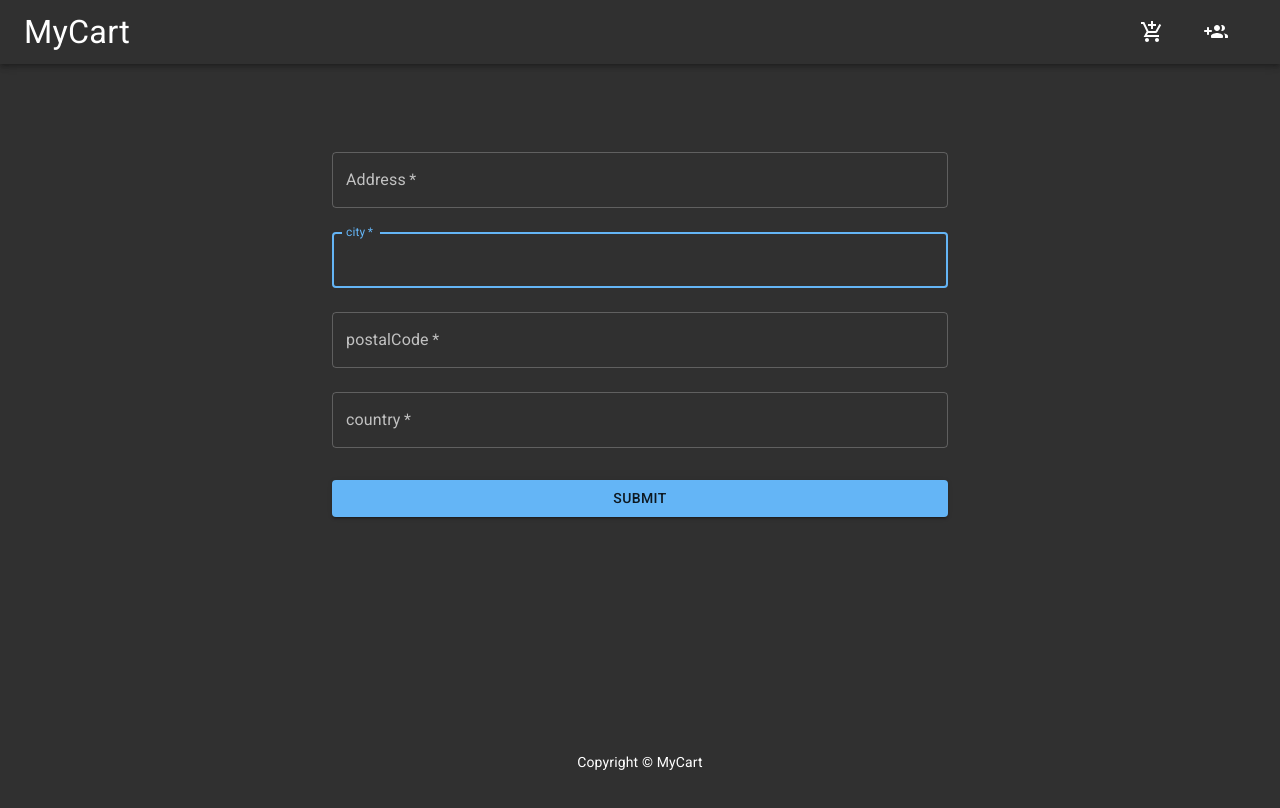
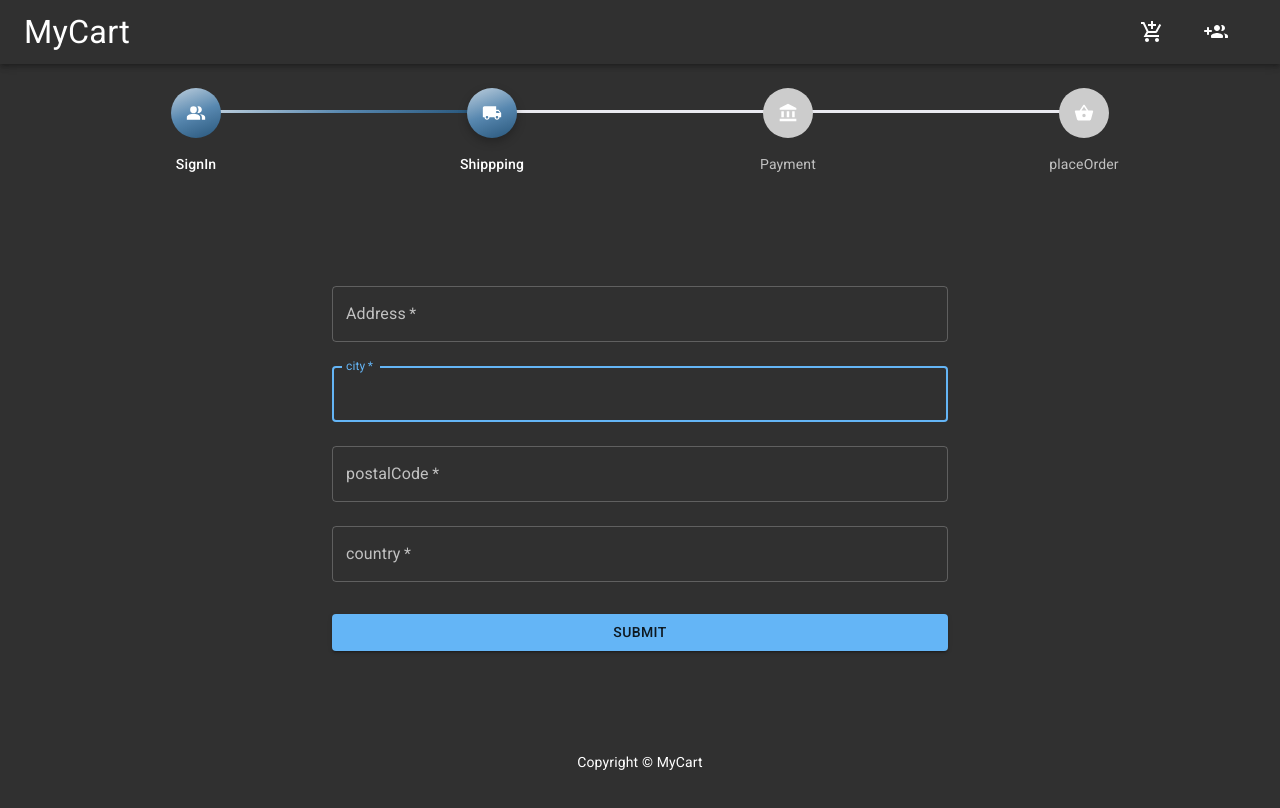
Before and after one commit to SoumavaBanerjee/MyCart, a React (Create React App) app in the folder client/: page /shipping in a window 1280 px wide. Shown: the top 808 px of the page. Built offline with nearby package versions, Linux system fonts and the light colour scheme.

Commit message:
implemented custom steppers

```diff
--- /dev/null
+++ b/client/src/Components/FormSteps/colorLibConnector.ts
@@ -0,0 +1,28 @@
+import { withStyles } from "@material-ui/core";
+import StepConnector from "@material-ui/core/StepConnector";
+
+export const ColorlibConnector = withStyles({
+  alternativeLabel: {
+    top: 22,
+  },
+  active: {
+    "& $line": {
+      backgroundImage: `linear-gradient(
+        160deg
+        , #becfdd 0%, #5888b0 50%, #28567b 100%)`,
+    },
+  },
+  completed: {
+    "& $line": {
+      backgroundImage: `linear-gradient(
+        160deg
+        , #becfdd 0%, #5888b0 50%, #28567b 100%)`,
+    },
+  },
+  line: {
+    height: 3,
+    border: 0,
+    backgroundColor: "#eaeaf0",
+    borderRadius: 1,
+  },
+})(StepConnector);
--- /dev/null
+++ b/client/src/Components/FormSteps/colorlibStepStyles.ts
@@ -0,0 +1,26 @@
+import { makeStyles } from "@material-ui/core";
+
+export const useColorlibStepIconStyles = makeStyles({
+  root: {
+    backgroundColor: "#ccc",
+    zIndex: 1,
+    color: "#fff",
+    width: 50,
+    height: 50,
+    display: "flex",
+    borderRadius: "50%",
+    justifyContent: "center",
+    alignItems: "center",
+  },
+  active: {
+    backgroundImage: `linear-gradient(
+        160deg
+        , #becfdd 0%, #5888b0 50%, #28567b 100%)`,
+    boxShadow: "0 4px 10px 0 rgba(0,0,0,.25)",
+  },
+  completed: {
+    backgroundImage: `linear-gradient(
+      160deg
+      , #becfdd 0%, #5888b0 50%, #28567b 100%)`,
+  },
+});
--- /dev/null
+++ b/client/src/Components/FormSteps/index.tsx
@@ -0,0 +1,68 @@
+import React from "react";
+import clsx from "clsx";
+import Stepper from "@material-ui/core/Stepper";
+import Step from "@material-ui/core/Step";
+import StepLabel from "@material-ui/core/StepLabel";
+import { StepIconProps } from "@material-ui/core/StepIcon";
+
+import { useColorlibStepIconStyles } from "./colorlibStepStyles";
+import { ColorlibConnector } from "./colorLibConnector";
+import {
+  AccountBalance,
+  LocalShipping,
+  PeopleAlt,
+  ShoppingBasket,
+} from "@material-ui/icons";
+
+interface Props {
+  currentStep: number;
+}
+
+function ColorlibStepIcon(props: StepIconProps) {
+  const classes = useColorlibStepIconStyles();
+  const { active, completed } = props;
+
+  const icons: { [index: string]: React.ReactElement } = {
+    1: <PeopleAlt fontSize="small" />,
+    2: <LocalShipping fontSize="small" />,
+    3: <AccountBalance fontSize="small" />,
+    4: <ShoppingBasket fontSize="small" />,
+  };
+
+  return (
+    <div
+      className={clsx(classes.root, {
+        [classes.active]: active,
+        [classes.completed]: completed,
+      })}
+    >
+      {icons[String(props.icon)]}
+    </div>
+  );
+}
+
+function getSteps() {
+  return ["SignIn", "Shippping", "Payment", "placeOrder"];
+}
+
+const FormStepper: React.FC<Props> = ({ currentStep }) => {
+  const steps = getSteps();
+
+  return (
+    <div>
+      <Stepper
+        alternativeLabel
+        activeStep={currentStep}
+        connector={<ColorlibConnector />}
+      >
+        {steps.map((label) => (
+          <Step key={label}>
+            <StepLabel StepIconComponent={ColorlibStepIcon}>{label}</StepLabel>
+          </Step>
+        ))}
+      </Stepper>
+    </div>
+  );
+};
+
+export default FormStepper;
--- a/client/src/Screens/Shipping/ShippingScreen.tsx
+++ b/client/src/Screens/Shipping/ShippingScreen.tsx
@@ -15,6 +15,8 @@ import { useTypedSelector } from "../../hooks/useTypedSelector";
 import { Link, RouteComponentProps, useHistory } from "react-router-dom";
 import FormContainer from "../../Components/FormContainer";
 import useStyles from "./styles";
+
+import FormStepper from "../../Components/FormSteps";
 
 interface Prop extends RouteComponentProps {}
 
@@ -50,6 +52,7 @@ const ShippingScreen: FC<Prop> = ({ location }) => {
 
   return (
     <>
+      <FormStepper currentStep={1} />
       <FormContainer>
         <div className={classes.paper}>
           <form
--- a/client/src/theme.ts
+++ b/client/src/theme.ts
@@ -11,6 +11,14 @@ const theme = createMuiTheme({
       main: red[200],
     },
   },
+  overrides: {
+    MuiStepper: {
+      root: {
+        background: "none",
+        border: "none",
+      },
+    },
+  },
 });
 
 export default responsiveFontSizes(theme);
```
Also changed, not shown: client/src/Components/FormSteps/styles.ts (added, +14 -0 lines).
